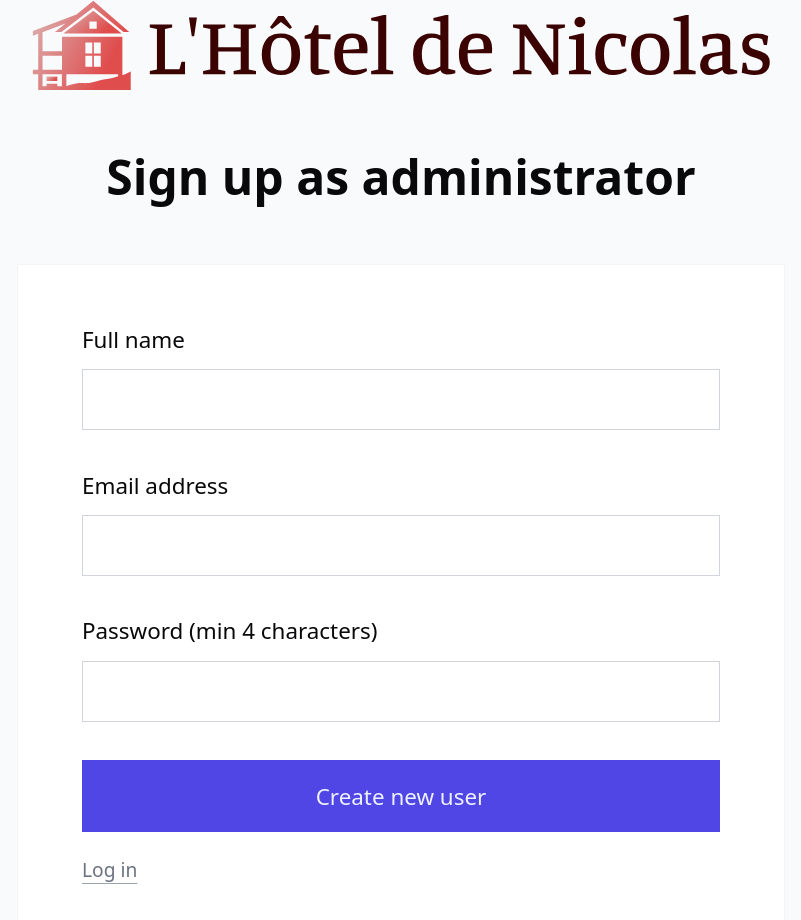
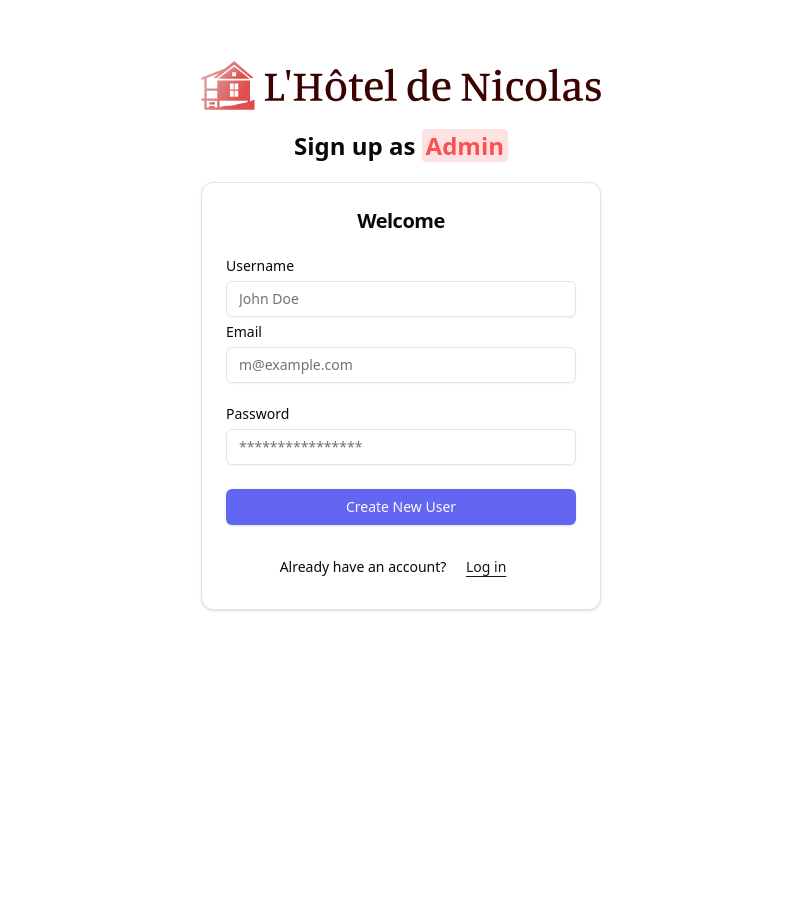
Before and after one commit to nicolasleigh/CabinFy, a React (Vite) app in the folder frontend/: page /admin/signup in a window 1280 px wide. Shown: the top 920 px of the page, without its empty margins (239-1040 px from the left). After the commit the page ends 800 px from the top, so only its background shows below. Built offline with nearby package versions, Linux system fonts and the light colour scheme.

Commit message:
refactor signup form

```diff
--- a/frontend/src/components/AppSidebar.tsx
+++ b/frontend/src/components/AppSidebar.tsx
@@ -13,6 +13,7 @@ import { Link, NavLink } from "react-router-dom";
 import { Button } from "./ui/button";
 import { AiOutlineBarChart, AiOutlineHome, AiOutlineSchedule, AiOutlineSetting } from "react-icons/ai";
 import { useTheme } from "./theme-provider";
+import { useLogout } from "@/features/authentication/useLogout";
 
 const items = [
   {
@@ -39,6 +40,7 @@ const items = [
 
 export function AppSidebar() {
   const { theme } = useTheme();
+  const { logout, isLoading } = useLogout();
   return (
     <Sidebar variant='inset'>
       <SidebarHeader className='mb-8'>
@@ -66,7 +68,12 @@ export function AppSidebar() {
       </SidebarContent>
       <SidebarRail />
       <SidebarFooter className='p-0'>
-        <Button variant='secondary' className='flex items-center justify-start w-full py-1 px-2'>
+        <Button
+          variant='secondary'
+          disabled={isLoading}
+          onClick={logout}
+          className='flex items-center justify-start w-full py-1 px-2'
+        >
           <LogOut size={18} />
           <span>{"Log out"}</span>
         </Button>
--- a/frontend/src/features/authentication/LoginForm-2.tsx
+++ /dev/null
@@ -1,79 +0,0 @@
-import { useState } from 'react';
-import Button from '../../ui/Button';
-import Form from '../../ui/Form';
-import Input from '../../ui/Input';
-import FormRowVertical from '../../ui/FormRowVertical';
-import { useLogin } from './useLogin';
-import SpinnerMini from '../../ui/SpinnerMini';
-import ButtonLink from '../../ui/ButtonLink';
-import ButtonGroup from '../../ui/ButtonGroup';
-import styled from 'styled-components';
-
-const BackLink = styled(ButtonLink)`
-  margin-top: 1rem;
-  display: inline-block;
-`;
-
-function LoginForm() {
-  const [email, setEmail] = useState('nicolas.leigh@qq.com');
-  const [password, setPassword] = useState('1234');
-  const { login, isLoading } = useLogin();
-
-  function handleSubmit(e) {
-    e.preventDefault();
-    if (!email || !password) return;
-    login(
-      { email, password },
-      {
-        // onSettled: () => {
-        //   setEmail('');
-        //   setPassword('');
-        // },
-      }
-    );
-  }
-
-  return (
-    <>
-      <Form onSubmit={handleSubmit}>
-        <FormRowVertical label='Email address'>
-          <Input
-            type='email'
-            id='email'
-            // This makes this form better for password managers
-            autoComplete='username'
-            value={email}
-            onChange={(e) => setEmail(e.target.value)}
-            disabled={isLoading}
-          />
-        </FormRowVertical>
-        <FormRowVertical label='Password'>
-          <Input
-            type='password'
-            id='password'
-            autoComplete='current-password'
-            value={password}
-            onChange={(e) => setPassword(e.target.value)}
-            disabled={isLoading}
-          />
-        </FormRowVertical>
-        <FormRowVertical>
-          <Button size='large' disabled={isLoading}>
-            {!isLoading ? 'Login' : <SpinnerMini />}
-          </Button>
-        </FormRowVertical>
-        <ButtonGroup $between>
-          <ButtonLink to='/admin/signup' state={{ email }}>
-            Sign up
-          </ButtonLink>
-          <ButtonLink to='/admin/forget-password' state={{ email }}>
-            Forget password?
-          </ButtonLink>
-        </ButtonGroup>
-        <BackLink to='/home'>Back to guest page</BackLink>
-      </Form>
-    </>
-  );
-}
-
-export default LoginForm;
--- a/frontend/src/features/authentication/LoginForm.tsx
+++ b/frontend/src/features/authentication/LoginForm.tsx
@@ -91,6 +91,7 @@ export default function LoginForm({
                     <Link
                       to='/admin/forget-password'
                       className='ml-auto text-sm underline-offset-4 underline hover:no-underline'
+                      tabIndex={1}
                     >
                       {"Forgot your password?"}
                     </Link>
@@ -106,7 +107,7 @@ export default function LoginForm({
                     disabled={isLoading}
                   />
                 </div>
-                <Button type='submit' className='w-full'>
+                <Button type='submit' className='w-full bg-cBrand-500 hover:bg-cBrand-600'>
                   {"Login"}
                 </Button>
               </div>
--- /dev/null
+++ b/frontend/src/features/authentication/SignupForm-2.tsx
@@ -0,0 +1,87 @@
+import { useQueryClient } from '@tanstack/react-query';
+import { useForm } from 'react-hook-form';
+import { useLocation, useNavigate } from 'react-router-dom';
+import Button from '../../ui/Button';
+import ButtonLink from '../../ui/ButtonLink';
+import Form from '../../ui/Form';
+import FormRowVertical from '../../ui/FormRowVertical';
+import Input from '../../ui/Input';
+import { useSignup } from './useSignup';
+
+// Email regex: /\S+@\S+\.\S+/
+const passwordLength = import.meta.env.VITE_PASS_LENGTH;
+
+function SignupForm() {
+  const { signup, isLoading } = useSignup();
+  const { state } = useLocation();
+  const { register, formState, getValues, handleSubmit, reset } = useForm();
+  const { errors } = formState;
+  const navigate = useNavigate();
+  const queryClient = useQueryClient();
+
+  function onSubmit({ username, email, password }) {
+    signup(
+      { username, email, password },
+      {
+        onSettled: () => {
+          queryClient.invalidateQueries(['user']);
+          navigate('/admin');
+        },
+      }
+    );
+  }
+
+  return (
+    <Form onSubmit={handleSubmit(onSubmit)}>
+      <FormRowVertical label='Full name' error={errors?.username?.message}>
+        <Input
+          type='text'
+          id='username'
+          disabled={isLoading}
+          {...register('username', { required: 'This field is required' })}
+        />
+      </FormRowVertical>
+
+      <FormRowVertical label='Email address' error={errors?.email?.message}>
+        <Input
+          type='email'
+          id='email'
+          disabled={isLoading}
+          defaultValue={state?.email || ''}
+          {...register('email', {
+            required: 'This field is required',
+            pattern: {
+              value: /\S+@\S+\.\S+/,
+              message: 'Please provide a valid email address',
+            },
+          })}
+        />
+      </FormRowVertical>
+
+      <FormRowVertical
+        label={`Password (min ${passwordLength} characters)`}
+        error={errors?.password?.message}
+      >
+        <Input
+          type='password'
+          id='password'
+          disabled={isLoading}
+          {...register('password', {
+            required: 'This field is required',
+            minLength: {
+              value: passwordLength,
+              message: `Password needs a minimum of ${passwordLength} characters`,
+            },
+          })}
+        />
+      </FormRowVertical>
+
+      <FormRowVertical>
+        <Button disabled={isLoading}>Create new user</Button>
+      </FormRowVertical>
+      <ButtonLink to='/admin/login'>Log in</ButtonLink>
+    </Form>
+  );
+}
+
+export default SignupForm;
--- a/frontend/src/features/authentication/SignupForm.tsx
+++ b/frontend/src/features/authentication/SignupForm.tsx
@@ -1,87 +1,147 @@
-import { useQueryClient } from '@tanstack/react-query';
-import { useForm } from 'react-hook-form';
-import { useLocation, useNavigate } from 'react-router-dom';
-import Button from '../../ui/Button';
-import ButtonLink from '../../ui/ButtonLink';
-import Form from '../../ui/Form';
-import FormRowVertical from '../../ui/FormRowVertical';
-import Input from '../../ui/Input';
-import { useSignup } from './useSignup';
+import { Button } from "@/components/ui/button";
+import { Card, CardContent, CardHeader, CardTitle } from "@/components/ui/card";
+import { Input } from "@/components/ui/input";
+import { Label } from "@/components/ui/label";
+import { cn } from "@/lib/utils";
+import { isValidEmail } from "@/utils/helpers";
+import { useQueryClient } from "@tanstack/react-query";
+import { useState } from "react";
+import toast from "react-hot-toast";
+import { useLocation, useNavigate } from "react-router-dom";
+import { useSignup } from "./useSignup";
 
-// Email regex: /\S+@\S+\.\S+/
 const passwordLength = import.meta.env.VITE_PASS_LENGTH;
 
-function SignupForm() {
+const validateUserInfo = ({ name, email, password }) => {
+  const isValidName = /^[a-z A-Z]+$/;
+
+  if (!name.trim()) {
+    return { ok: false, error: "Name is missing!" };
+  }
+  if (!isValidName.test(name)) {
+    return { ok: false, error: "Name is invalid!" };
+  }
+
+  if (!email.trim()) {
+    return { ok: false, error: "Email is missing!" };
+  }
+  if (!isValidEmail(email)) {
+    return { ok: false, error: "Invalid email!" };
+  }
+
+  if (!password.trim()) {
+    return { ok: false, error: "Password is missing!" };
+  }
+  if (password.length < 8) {
+    return { ok: false, error: "Password must be 8 characters!" };
+  }
+
+  return { ok: true };
+};
+
+export default function SignUpForm({ className, ...props }: React.ComponentPropsWithoutRef<"div">) {
+  const [userInfo, setUserInfo] = useState({
+    name: "",
+    email: "",
+    password: "",
+  });
   const { signup, isLoading } = useSignup();
   const { state } = useLocation();
-  const { register, formState, getValues, handleSubmit, reset } = useForm();
-  const { errors } = formState;
   const navigate = useNavigate();
   const queryClient = useQueryClient();
 
-  function onSubmit({ username, email, password }) {
+  const handleChange = ({ target }) => {
+    const { value, name } = target;
+    setUserInfo({ ...userInfo, [name]: value });
+  };
+
+  const handleSubmit = async (e) => {
+    e.preventDefault();
+    const { ok, error } = validateUserInfo(userInfo);
+    if (!ok) return toast.error(error as string);
+
     signup(
-      { username, email, password },
+      { username: userInfo.name, email: userInfo.email, password: userInfo.password },
       {
         onSettled: () => {
-          queryClient.invalidateQueries(['user']);
-          navigate('/admin');
+          queryClient.invalidateQueries(["user"]);
+          navigate("/admin");
+        },
+        onError: () => {
+          toast.error("Failed to sign up");
         },
       }
     );
-  }
+  };
 
   return (
-    <Form onSubmit={handleSubmit(onSubmit)}>
-      <FormRowVertical label='Full name' error={errors?.username?.message}>
+    <div className={cn("flex flex-col gap-6", className)} {...props}>
+      <Card>
+        <CardHeader className='text-center'>
+          <CardTitle className='text-xl'>{"Welcome"}</CardTitle>
+        </CardHeader>
+        <CardContent>
+          <form onSubmit={handleSubmit}>
+            <div className='grid gap-6'>
+              <div className='grid gap-6'>
+                <div className='grid gap-2'>
+                  <Label htmlFor='name'>{"Username"}</Label>
                   <Input
+                    id='name'
                     type='text'
-          id='username'
+                    placeholder={"John Doe"}
+                    required
+                    name='name'
+                    onChange={handleChange}
+                    value={userInfo.name}
                     disabled={isLoading}
-          {...register('username', { required: 'This field is required' })}
                   />
-      </FormRowVertical>
-
-      <FormRowVertical label='Email address' error={errors?.email?.message}>
+                  <Label htmlFor='email'>{"Email"}</Label>
                   <Input
+                    id='email'
                     type='email'
-          id='email'
+                    placeholder='m@example.com'
+                    required
+                    onChange={handleChange}
+                    name='email'
+                    value={userInfo.email}
                     disabled={isLoading}
-          defaultValue={state?.email || ''}
-          {...register('email', {
-            required: 'This field is required',
-            pattern: {
-              value: /\S+@\S+\.\S+/,
-              message: 'Please provide a valid email address',
-            },
-          })}
+                    // defaultValue={state?.email || ""}
                   />
-      </FormRowVertical>
-
-      <FormRowVertical
-        label={`Password (min ${passwordLength} characters)`}
-        error={errors?.password?.message}
+                </div>
+                <div className='grid gap-2'>
+                  <div className='flex items-center'>
+                    <Label htmlFor='password'>{"Password"}</Label>
+                  </div>
+                  <Input
+                    id='password'
+                    type='password'
+                    required
+                    placeholder='****************'
+                    name='password'
+                    onChange={handleChange}
+                    value={userInfo.password}
+                    disabled={isLoading}
+                  />
+                </div>
+                <Button type='submit' className='w-full bg-cBrand-500 hover:bg-cBrand-600' disabled={isLoading}>
+                  {"Create New User"}
+                </Button>
+              </div>
+              <div className='text-center text-sm'>
+                {"Already have an account? "}
+                <Button
+                  variant='link'
+                  className='underline hover:no-underline'
+                  onClick={() => navigate("/admin/login")}
                 >
-        <Input
-          type='password'
-          id='password'
-          disabled={isLoading}
-          {...register('password', {
-            required: 'This field is required',
-            minLength: {
-              value: passwordLength,
-              message: `Password needs a minimum of ${passwordLength} characters`,
-            },
-          })}
-        />
-      </FormRowVertical>
-
-      <FormRowVertical>
-        <Button disabled={isLoading}>Create new user</Button>
-      </FormRowVertical>
-      <ButtonLink to='/admin/login'>Log in</ButtonLink>
-    </Form>
+                  Log in
+                </Button>
+              </div>
+            </div>
+          </form>
+        </CardContent>
+      </Card>
+    </div>
   );
 }
-
-export default SignupForm;
--- a/frontend/src/pages/Login.tsx
+++ b/frontend/src/pages/Login.tsx
@@ -7,7 +7,9 @@ function Login() {
   return (
     <div className='max-w-[400px] mx-auto mt-10'>
       <Logo $large />
-      <h2 className='text-2xl font-semibold mb-5'>Log in as Admin</h2>
+      <h2 className='text-2xl font-semibold mb-5 text-center'>
+        Log in as <span className='bg-cRed-100 text-cRed-500 px-1 rounded-sm'>Admin</span>
+      </h2>
       <LoginForm />
     </div>
   );
--- a/frontend/src/pages/Signup.tsx
+++ b/frontend/src/pages/Signup.tsx
@@ -1,15 +1,17 @@
-import Logo from '../ui/Logo';
-import Heading from '../ui/Heading';
-import SignupForm from '../features/authentication/SignupForm';
-import { LoginLayout } from '../ui/LoginLayout';
+import Logo from "../ui/Logo";
+import Heading from "../ui/Heading";
+import SignupForm from "../features/authentication/SignupForm";
+import { LoginLayout } from "../ui/LoginLayout";
 
 function Signup() {
   return (
-    <LoginLayout>
+    <div className='max-w-[400px] mx-auto mt-10'>
       <Logo $large />
-      <Heading as='h4'>Sign up as administrator</Heading>
+      <h2 className='text-2xl font-semibold mb-5 text-center'>
+        Sign up as <span className='bg-cRed-100 text-cRed-500 px-1 rounded-sm'>Admin</span>
+      </h2>
       <SignupForm />
-    </LoginLayout>
+    </div>
   );
 }
 
```
Lines whose indentation alone changed are shown as unchanged.
